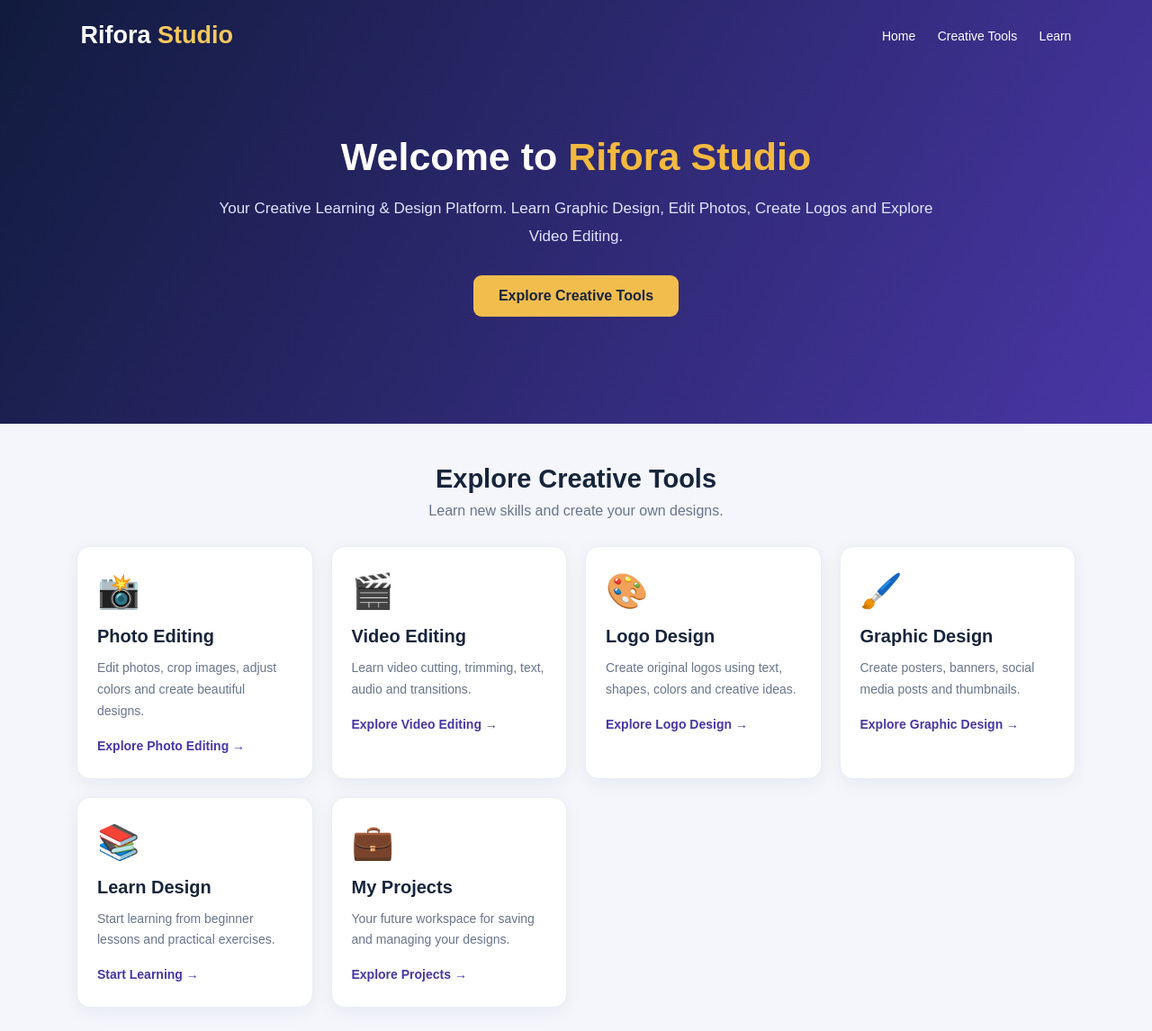
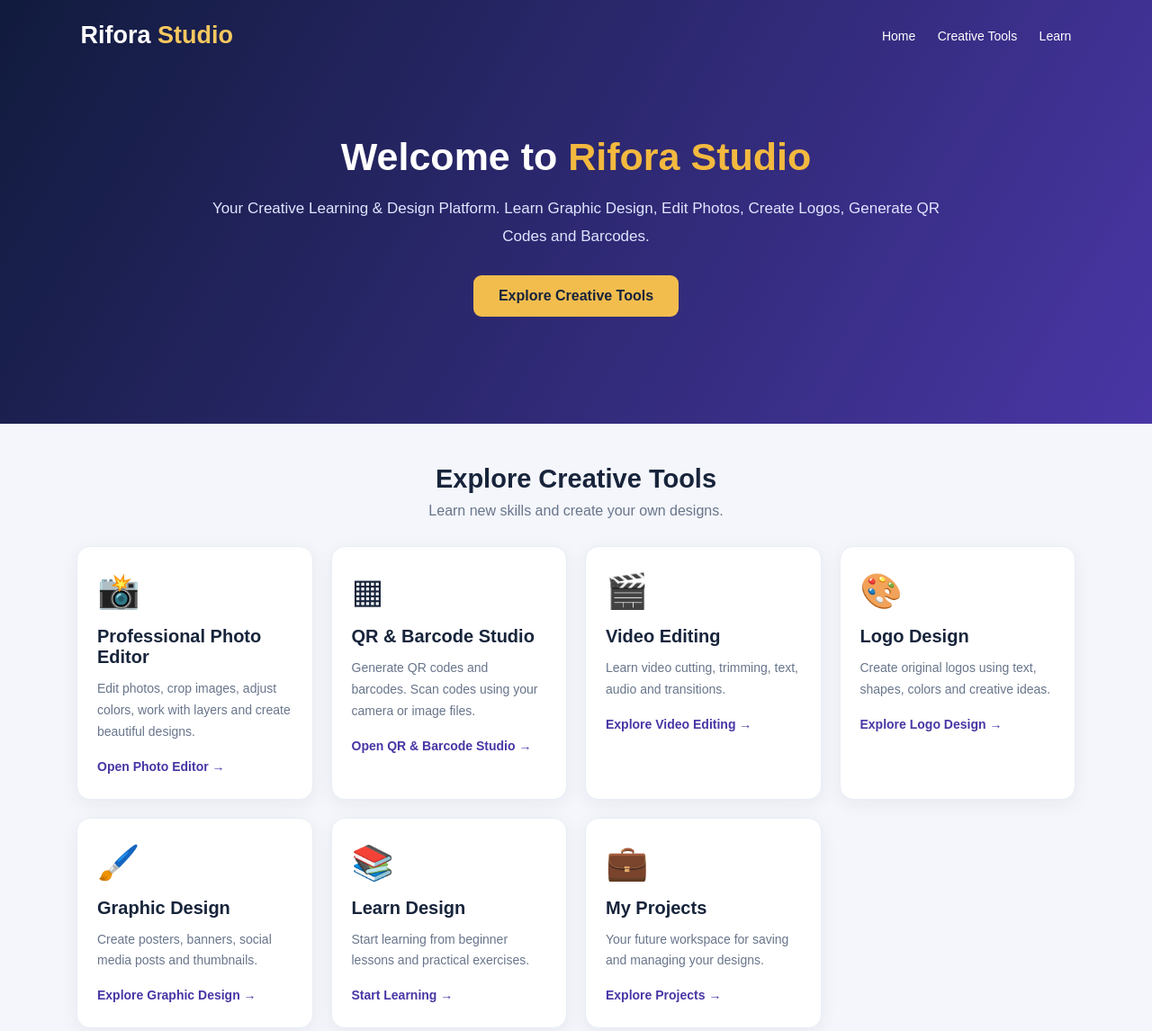
Before and after one commit to rifatahmedbogra-png/rifora-studio, a plain HTML site: page index.html in a window 1280 px wide. Shown: the top 1146 px of the page at 90% size. Drawn offline with Linux system fonts and the light colour scheme.

Commit message:
Update index.html

```diff
--- a/index.html
+++ b/index.html
@@ -3,7 +3,8 @@
 <head>
 <meta charset="UTF-8">
 <meta name="viewport" content="width=device-width, initial-scale=1.0">
-<meta name="description" content="Rifora Studio - Learn, create and grow with your own creative workspace.">
+<meta name="description" content="Rifora Studio - Learn, create and grow with creative tools, professional photo editing and QR & Barcode services.">
+<meta name="theme-color" content="#111b3d">
 <title>Rifora Studio | Learn • Create • Grow</title>
 
 <style>
@@ -49,6 +50,10 @@ nav {
     font-size: 14px;
 }
 
+.nav-links a:hover {
+    color: #f6c85f;
+}
+
 .hero {
     max-width: 850px;
     margin: 75px auto;
@@ -80,6 +85,10 @@ nav {
     text-decoration: none;
     font-weight: bold;
     border-radius: 9px;
+}
+
+.hero-button:hover {
+    background: #ffcf69;
 }
 
 main {
@@ -147,6 +156,10 @@ main {
     font-size: 14px;
 }
 
+.tool-card a:hover {
+    color: #1769aa;
+}
+
 .learning {
     margin-top: 65px;
     padding: 40px 25px;
@@ -170,6 +183,10 @@ footer {
     text-align: center;
     background: #111b3d;
     color: white;
+}
+
+footer .logo span {
+    color: #f6c85f;
 }
 
 footer p {
@@ -200,6 +217,7 @@ footer p {
 <header>
     <nav>
         <div class="logo">Rifora <span>Studio</span></div>
+
         <div class="nav-links">
             <a href="#home">Home</a>
             <a href="#tools">Creative Tools</a>
@@ -209,18 +227,23 @@ footer p {
 
     <section class="hero" id="home">
         <h1>Welcome to <span>Rifora Studio</span></h1>
+
         <p>
             Your Creative Learning & Design Platform.
-            Learn Graphic Design, Edit Photos, Create Logos
-            and Explore Video Editing.
+            Learn Graphic Design, Edit Photos, Create Logos,
+            Generate QR Codes and Barcodes.
         </p>
-        <a class="hero-button" href="#tools">Explore Creative Tools</a>
+
+        <a class="hero-button" href="#tools">
+            Explore Creative Tools
+        </a>
     </section>
 </header>
 
 <main>
 
     <section id="tools">
+
         <div class="section-title">
             <h2>Explore Creative Tools</h2>
             <p>Learn new skills and create your own designs.</p>
@@ -228,45 +251,84 @@ footer p {
 
         <div class="tools-grid">
 
+            <!-- PHOTO EDITOR -->
             <div class="tool-card">
                 <div class="tool-icon">📸</div>
-                <h3>Photo Editing</h3>
-                <p>Edit photos, crop images, adjust colors and create beautiful designs.</p>
-                <a href="#learn">Explore Photo Editing →</a>
+                <h3>Professional Photo Editor</h3>
+                <p>
+                    Edit photos, crop images, adjust colors,
+                    work with layers and create beautiful designs.
+                </p>
+                <a href="photo-editor.html">
+                    Open Photo Editor →
+                </a>
             </div>
 
+            <!-- QR AND BARCODE STUDIO -->
+            <div class="tool-card">
+                <div class="tool-icon">▦</div>
+                <h3>QR & Barcode Studio</h3>
+                <p>
+                    Generate QR codes and barcodes.
+                    Scan codes using your camera or image files.
+                </p>
+                <a href="qr-barcode-studio.html">
+                    Open QR & Barcode Studio →
+                </a>
+            </div>
+
+            <!-- VIDEO EDITING -->
             <div class="tool-card">
                 <div class="tool-icon">🎬</div>
                 <h3>Video Editing</h3>
-                <p>Learn video cutting, trimming, text, audio and transitions.</p>
+                <p>
+                    Learn video cutting, trimming, text,
+                    audio and transitions.
+                </p>
                 <a href="#learn">Explore Video Editing →</a>
             </div>
 
+            <!-- LOGO DESIGN -->
             <div class="tool-card">
                 <div class="tool-icon">🎨</div>
                 <h3>Logo Design</h3>
-                <p>Create original logos using text, shapes, colors and creative ideas.</p>
+                <p>
+                    Create original logos using text,
+                    shapes, colors and creative ideas.
+                </p>
                 <a href="#learn">Explore Logo Design →</a>
             </div>
 
+            <!-- GRAPHIC DESIGN -->
             <div class="tool-card">
                 <div class="tool-icon">🖌️</div>
                 <h3>Graphic Design</h3>
-                <p>Create posters, banners, social media posts and thumbnails.</p>
+                <p>
+                    Create posters, banners, social media
+                    posts and thumbnails.
+                </p>
                 <a href="#learn">Explore Graphic Design →</a>
             </div>
 
+            <!-- LEARN DESIGN -->
             <div class="tool-card">
                 <div class="tool-icon">📚</div>
                 <h3>Learn Design</h3>
-                <p>Start learning from beginner lessons and practical exercises.</p>
+                <p>
+                    Start learning from beginner lessons
+                    and practical exercises.
+                </p>
                 <a href="#learn">Start Learning →</a>
             </div>
 
+            <!-- MY PROJECTS -->
             <div class="tool-card">
                 <div class="tool-icon">💼</div>
                 <h3>My Projects</h3>
-                <p>Your future workspace for saving and managing your designs.</p>
+                <p>
+                    Your future workspace for saving
+                    and managing your designs.
+                </p>
                 <a href="#learn">Explore Projects →</a>
             </div>
 
@@ -275,6 +337,7 @@ footer p {
 
     <section class="learning" id="learn">
         <h2>Learn • Create • Grow</h2>
+
         <p>
             Start with simple creative projects.
             Practice every day, improve your skills
@@ -286,6 +349,7 @@ footer p {
 
 <footer>
     <div class="logo">Rifora <span>Studio</span></div>
+
     <p>
         Learn • Create • Grow<br>
         Independent Creative Software Project<br>
```
